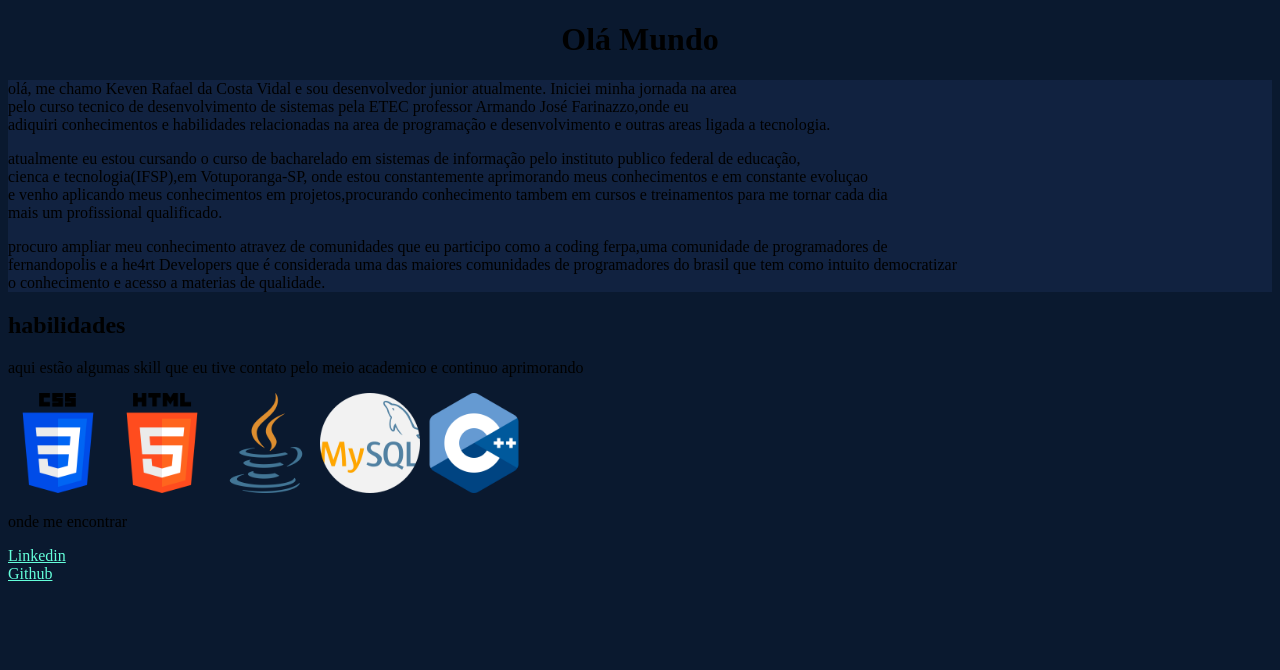
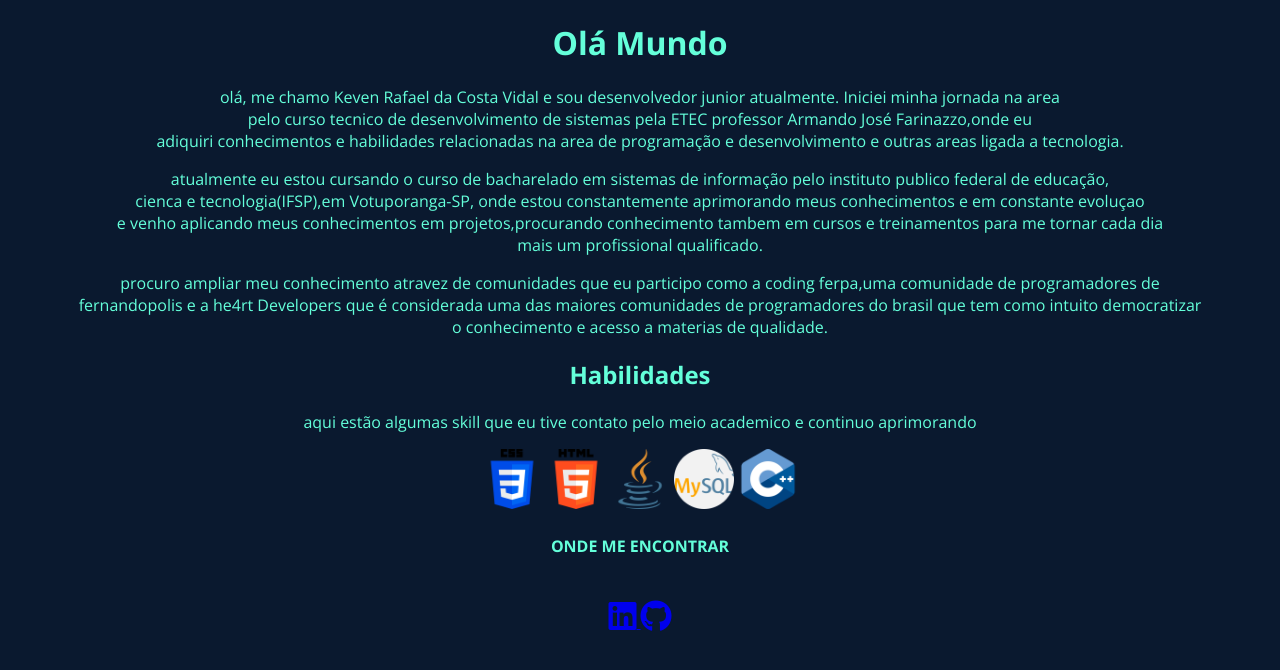
Before and after one commit to KevenRafael1/p, a plain HTML site: page index.html in a window 1280 px wide. Drawn offline with nearby package versions, Linux system fonts and the light colour scheme.

Commit message:
alinhamento e alteraçoes

```diff
--- a/index.html
+++ b/index.html
@@ -5,41 +5,51 @@
     <meta name="viewport" content="width=device-width, initial-scale=1.0">
     <title>Portifório</title>
     <link rel="stylesheet" href="style.css">
+    <link rel="stylesheet" href="https://cdnjs.cloudflare.com/ajax/libs/font-awesome/6.5.0/css/all.min.css">
+    <link rel="preconnect" href="https://fonts.googleapis.com">
+<link rel="preconnect" href="https://fonts.gstatic.com" crossorigin>
+<link href="https://fonts.googleapis.com/css2?family=Open+Sans:ital,wght@0,300..800;1,300..800&display=swap" rel="stylesheet">
 </head>
 <body class=body>
 
-    <header align="center">
-        <h1>Olá Mundo</h1>
-    </header>
-    <section class=secao>
-        <p>olá, me chamo Keven Rafael da Costa Vidal e sou desenvolvedor junior atualmente. Iniciei minha jornada na area <br>
+    <header align="center" >
+        <h1 class=link>Olá Mundo</h1>
+    </header
+    <section >
+        <p align="center" class=link>olá, me chamo Keven Rafael da Costa Vidal e sou desenvolvedor junior atualmente. Iniciei minha jornada na area <br>
            pelo curso tecnico de desenvolvimento de sistemas pela ETEC professor Armando José Farinazzo,onde eu <br>
            adiquiri conhecimentos e habilidades relacionadas na area de programação e desenvolvimento e outras areas ligada a tecnologia.</p>
 
-        <p>atualmente eu estou cursando o curso de bacharelado em sistemas de informação pelo instituto publico federal de educação, <br>
+        <p align="center" class=link>atualmente eu estou cursando o curso de bacharelado em sistemas de informação pelo instituto publico federal de educação, <br>
         cienca e tecnologia(IFSP),em Votuporanga-SP, onde estou constantemente aprimorando meus conhecimentos e em constante evoluçao <br>
         e venho aplicando meus conhecimentos em projetos,procurando conhecimento tambem em cursos e treinamentos para me tornar cada dia <br>
         mais um profissional qualificado.</p>
 
-        <p>procuro ampliar meu conhecimento atravez de comunidades que eu participo como a coding ferpa,uma comunidade de programadores de <br>
+        <p align="center" class=link>procuro ampliar meu conhecimento atravez de comunidades que eu participo como a coding ferpa,uma comunidade de programadores de <br>
            fernandopolis e a he4rt Developers que é considerada uma das maiores comunidades de programadores do brasil que tem como intuito democratizar <br>
            o conhecimento e acesso a materias de qualidade.</p>
 
     </section>
-    <section>
-        <h1>habilidades</h1>
-        <p>aqui estão algumas skill que eu tive contato pelo meio academico e continuo aprimorando </p>
-        <img src="image/css-3.png" alt="css" height="100" width="100">
-        <img src="image/html-5.png" alt="html" height="100" width="100">
-        <img src="image/java.png" alt="java" height="100" width="100">
-        <img src="image/mysql.png" alt="MySql" height="100" width="100">
-        <img src="image/c-.png" alt="c++" height="100" width="100">
+    <section align="center">
+        <h1 class=link>Habilidades</h1>
+        <p class=link>aqui estão algumas skill que eu tive contato pelo meio academico e continuo aprimorando </p>
+        <img src="image/css-3.png" alt="css" height="60" width="60">
+        <img src="image/html-5.png" alt="html" height="60" width="60">
+        <img src="image/java.png" alt="java" height="60" width="60">
+        <img src="image/mysql.png" alt="MySql" height="60" width="60">
+        <img src="image/c-.png" alt="c++" height="60" width="60">
         </section>
         <footer>
-            <div>
-                <p>onde me encontrar</p>
-                <a href="https://www.linkedin.com/in/keven-rafael/" class=link>Linkedin</a> <br>
-                <a href="https://github.com/KevenRafael1" class=link>Github</a>
+            <div align="center">
+                <h4 class=link>ONDE ME ENCONTRAR</h4>
+                 <br>
+                <a href="https://www.linkedin.com/in/keven-rafael/" target="_blank" rel="noopener noreferrer">
+                 <i class="fab fa-linkedin fa-2x"></i>
+                </a>
+
+                <a href="https://github.com/KevenRafael1" target="_blank" rel="noopener noreferrer">
+                 <i class="fab fa-github fa-2x"></i>
+                </a>
 
             </div>
         </footer>
--- a/style.css
+++ b/style.css
@@ -1,5 +1,6 @@
 .body{
     background-color: #0A192F;
+    font-family: "Open Sans",sans-serif;
 }
 .secao{
     background-color: #112240;
```
Also changed, not shown: image/boot_spring_logo_icon_214693.png (added), image/github-logo_icon-icons.com_73546.png (added), image/linkedin_icon-icons.com_65929.png (added).
